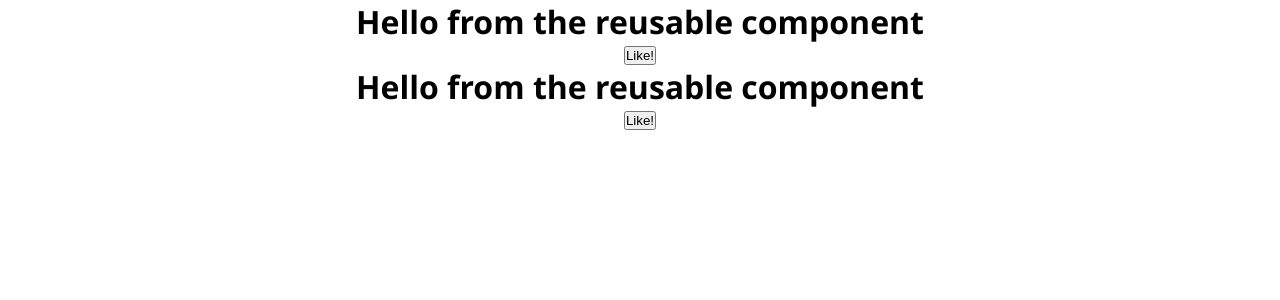
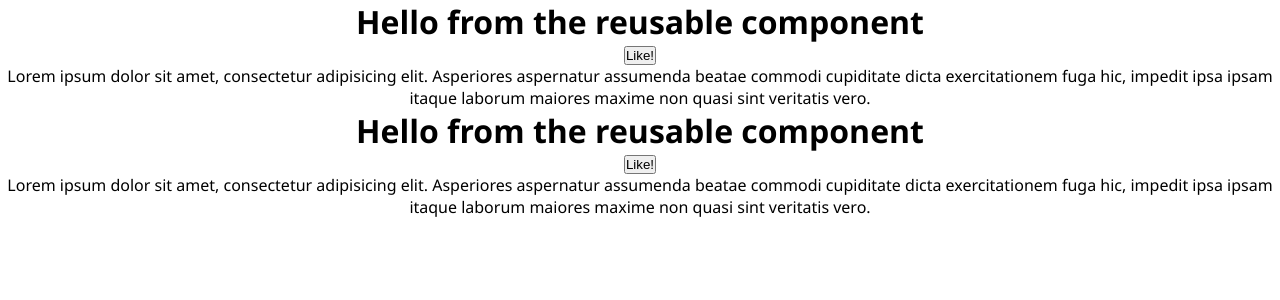
Before and after one commit to DenisKulik/reusable-components, a React (Create React App) app: page / in a window 1280 px wide. Shown: the top 300 px of the page. Built offline with nearby package versions, Linux system fonts and the light colour scheme.

Commit message:
add a text component

```diff
--- a/src/App.js
+++ b/src/App.js
@@ -1,10 +1,13 @@
 import './App.css';
 import MyComponent from './components/MyComponent';
+import OtherComponent from './components/OtherComponent';
 
 function App() {
     return (<div className="App">
         <MyComponent/>
+        <OtherComponent/>
         <MyComponent/>
+        <OtherComponent/>
     </div>);
 }
 
--- /dev/null
+++ b/src/components/OtherComponent.js
@@ -0,0 +1,10 @@
+function OtherComponent() {
+    return (<div>
+        <p>Lorem ipsum dolor sit amet, consectetur adipisicing elit. Asperiores
+            aspernatur assumenda beatae commodi cupiditate dicta exercitationem
+            fuga hic, impedit ipsa ipsam itaque laborum maiores maxime non quasi
+            sint veritatis vero.</p>
+    </div>);
+}
+
+export default OtherComponent;
```
